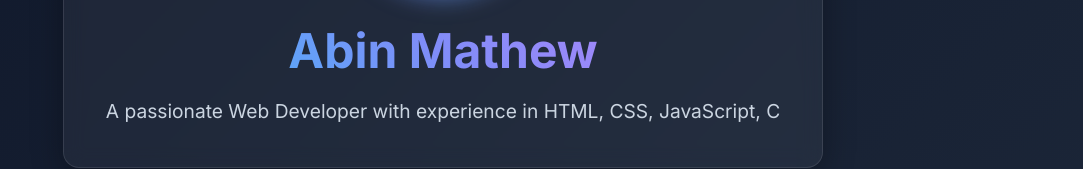
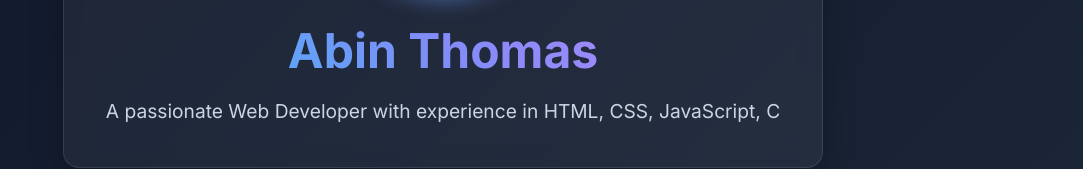
Before and after one commit to abinthomas-art/Portfolio, a plain HTML site: page frontend/index.html in a window 1280 px wide. Shown: the part 344-513 px from the top of the page, without its empty margins (197-1280 px from the left). Drawn offline with nearby package versions, Linux system fonts and the light colour scheme.

Commit message:
Update index.html

```diff
--- a/frontend/index.html
+++ b/frontend/index.html
@@ -25,7 +25,7 @@
             <div class="profile-container">
                 <img src="image.jpeg" alt="Abin Thomas" class="profile-photo">
             </div>
-            <h1 class="gradient-text">Abin Mathew</h1>
+            <h1 class="gradient-text">Abin Thomas</h1>
             <p class="subtitle">A passionate Web Developer with experience in HTML, CSS, JavaScript, C</p>
         </section>
 
```
